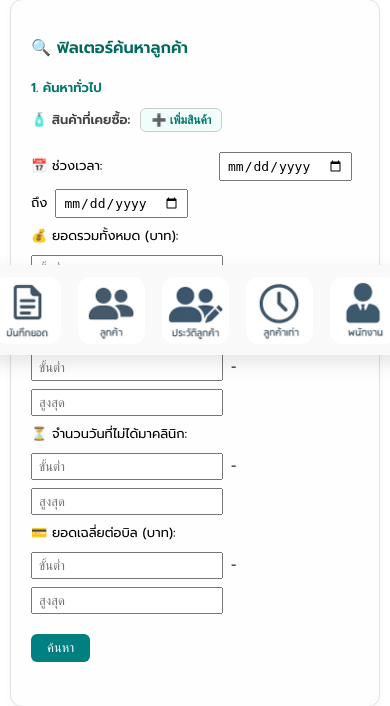
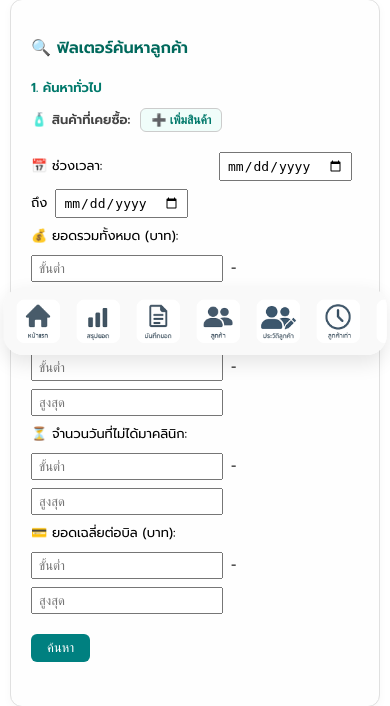
Before and after one commit to SumoSk/sumoapp, a Flask app: page /dashboard in a window 390 px wide. Shown: the part 481-1187 px from the top of the page. Run offline with Flask 3, Linux system fonts and the light colour scheme; the visitor is signed in with stand-in values (Sample User, id 1); data that the repository does not hold is empty.

Commit message:
แก้ไขเมนูลอยให้ responsive บน iPad

```diff
--- a/templates/dashboard.html
+++ b/templates/dashboard.html
@@ -173,38 +173,41 @@
   bottom: 8px;
   left: 50%;
   transform: translateX(-50%);
-  background: rgb(249, 249, 249); /* ขาว */
-
-  border-radius: 24px;
-  padding: 4px 4px;
+  background: rgb(249, 249, 249);
+  border-radius: 20px;
+  padding: 6px;
   display: flex;
-  gap: 2px;
+  gap: 4px;
   box-shadow: 0 8px 20px rgba(0,0,0,0.1);
   z-index: 1000;
+
+  /* ✅ ใหม่: ให้ responsive */
+  max-width: 95vw;
+  overflow-x: auto;
 }
 
 .icon-button {
-  width: 74px;
-  height: 74px;
+  width: 60px;
+  height: 60px;
   padding: 4px;
-  border-radius: 12px;
+  border-radius: 10px;
   display: flex;
   align-items: center;
   justify-content: center;
   transition: transform 0.2s ease;
   text-decoration: none;
+  flex: 0 0 auto;
+}
+
+.icon-button img {
+  width: 60px;
+  height: 60px;
+  object-fit: contain;
 }
 
 .icon-button:hover {
   transform: scale(1.1);
 }
-
-.icon-button img {
-  width: 74px;
-  height: 74px;
-  object-fit: contain;
-}
-
 .inline-field {
   display: flex;
   align-items: center;
@@ -239,6 +242,17 @@
   transform: scale(1.03);
 }
 
+@media (max-width: 768px) {
+  .icon-button {
+    width: 48px;
+    height: 48px;
+  }
+
+  .icon-button img {
+    width: 48px;
+    height: 48px;
+  }
+}
   </style>
 
 
```
